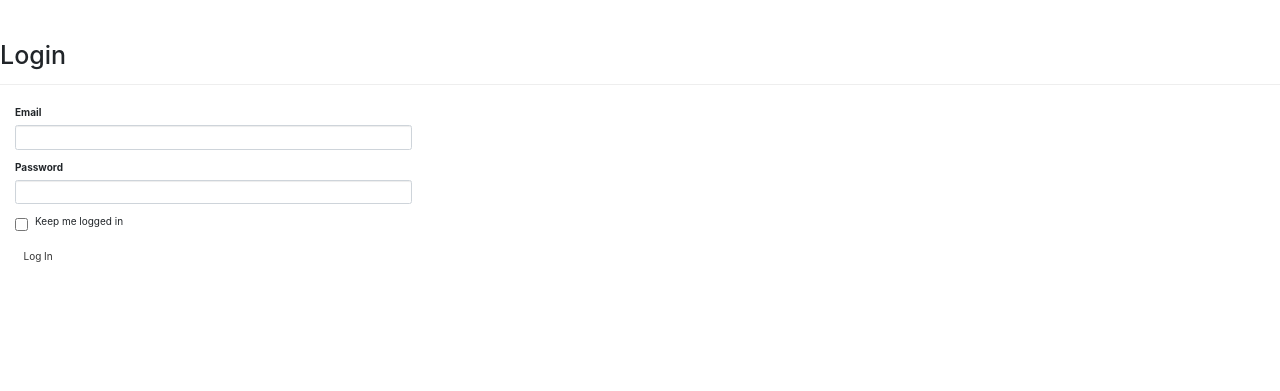
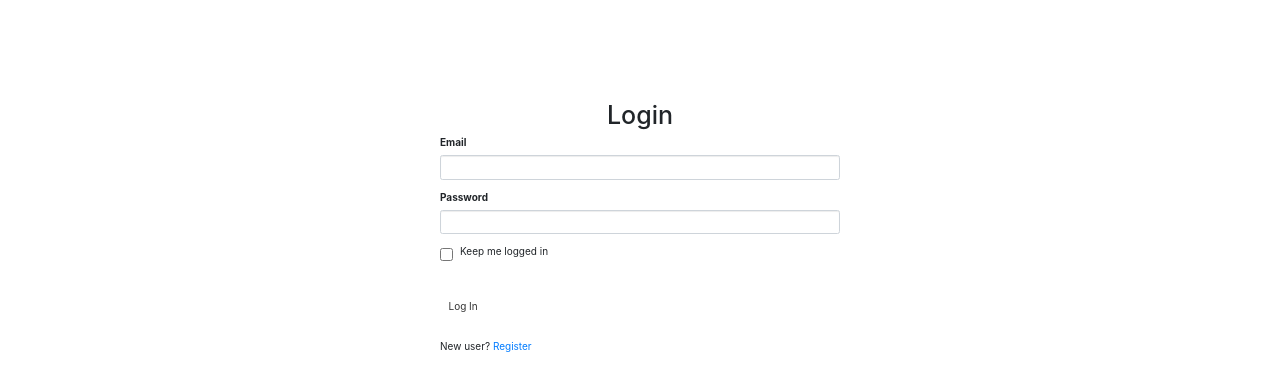
Before and after one commit to D-Mbithi/flask-web-development-code, a Flask app: page /auth/login in a window 1280 px wide. Shown: the top 391 px of the page. Run offline with Flask 2, Linux system fonts and the light colour scheme; parts of the project's set-up code (start-up, migrations or seed data) failed here and were passed over; some libraries are stand-ins or nearby versions.

Commit message:
Added auth system for flasky

```diff
--- a/flasky/app/__init__.py
+++ b/flasky/app/__init__.py
@@ -4,6 +4,8 @@ from flask_mail import Mail
 from flask_moment import Moment
 from flask_sqlalchemy import SQLAlchemy
 from flask_login import LoginManager
+from flask_debugtoolbar import DebugToolbarExtension
+
 
 from config import config
 
@@ -14,6 +16,7 @@ login_manager.login_view = 'auth.login'
 moment = Moment()
 db = SQLAlchemy()
 mail = Mail()
+toolbar = DebugToolbarExtension()
 
 
 def create_app(config_name):
@@ -26,6 +29,7 @@ def create_app(config_name):
     mail.init_app(app)
     moment.init_app(app)
     db.init_app(app)
+    toolbar.init_app(app)
 
     from .main import main as main_blueprint
     app.register_blueprint(main_blueprint)
--- a/flasky/app/auth/forms.py
+++ b/flasky/app/auth/forms.py
@@ -1,6 +1,8 @@
 from flask_wtf import FlaskForm
 from wtforms import StringField, BooleanField, PasswordField, SubmitField
-from wtforms.validators import DataRequired, Length, Email
+from wtforms.validators import DataRequired, Length, Email, Regexp, EqualTo
+from wtforms import ValidationError
+from ..models import User
 
 
 class LoginForm(FlaskForm):
@@ -11,3 +13,34 @@ class LoginForm(FlaskForm):
     password = PasswordField("Password", validators=[DataRequired()])
     remember_me = BooleanField("Keep me logged in")
     submit = SubmitField("Log In")
+
+
+class RegistrationForm(FlaskForm):
+    email = StringField(
+        'Email', validators=[Email(), DataRequired(), Length(1, 64)]
+    )
+    username = StringField(
+        'Username', validators=[
+            DataRequired(),
+            Length(1, 64),
+            Regexp('^[a-zA-Z][A-Za-z0-9_.]*$'),
+            0,
+            # 'Username must have only letters, number, underscores or dots.'
+        ]
+    )
+    password = PasswordField(
+        'Password', validators=[
+            DataRequired(),
+            EqualTo('Password2', message='Passwords must match.')
+        ]
+    )
+    password2 = PasswordField('Confirm Password', validators=[DataRequired()])
+    submit = SubmitField('Register')
+
+    def valid_email(self, field):
+        if User.query.filter_by(email=field.data).firts():
+            raise ValidationError('Email already exist.')
+
+    def valid_username(self, field):
+        if User.query.filter_by(username=field.data).first():
+            raise ValidationError('Username already exist.')
--- a/flasky/app/auth/views.py
+++ b/flasky/app/auth/views.py
@@ -1,22 +1,26 @@
 from flask import render_template, redirect, request, flash, url_for
 from . import auth
-from .forms import LoginForm
+from .forms import LoginForm, RegistrationForm
 from app.models import User
-from flask_login import login_required, logout_user
+from flask_login import login_required, logout_user, login_user
+from app import db
 
 
-@auth.route('/login')
+@auth.route('/login', methods=['GET', 'POST'])
 def login():
     form = LoginForm()
     if form.validate_on_submit():
         user = User.query.filter_by(email=form.email.data).first()
         if user is not None and user.verify_password(form.password.data):
-            login(user, form.remember_me.data)
+            print('User valid')
+            login_user(user, form.remember_me.data)
             next = request.args.get('next')
             if next is None or not next.startswith('/'):
                 next = url_for('main.index')
-            return redirect(next)
+            return redirect(url_for('main.index'))
         flash('Invalid user or password')
+        print('Invalid user or password.')
+    print('Form not validated.')
     return render_template('auth/login.html', form=form)
 
 
@@ -26,3 +30,21 @@ def logout():
     logout_user()
     flash('You have been logged out.')
     return redirect(url_for('main.index'))
+
+
+@auth.route('/register', methods=['GET', 'POST'])
+def register():
+    form = RegistrationForm()
+    if form.validate_on_submit():
+        user = User(
+            email=form.email.data,
+            username=form.username.data,
+            password=form.password.data
+        )
+        db.session.add(user)
+        db.session.commit()
+        flash('You can now login')
+
+        return redirect(url_for('auth.login'))
+    print('Forma not valid')
+    return render_template('auth/register.html', form=form)
--- a/flasky/app/main/views.py
+++ b/flasky/app/main/views.py
@@ -22,7 +22,7 @@ def index():
             session['known'] = True
         session['name'] = form.name.data
         form.name.data = ''
-        return redirect(url_for('.index'))
+        return redirect(url_for('main.index'))
     return render_template(
         'index.html',
         form=form,
@@ -33,5 +33,6 @@ def index():
 
 
 @main.route('/secret')
+@login_required
 def secret():
     return 'Only authenticated users can view'
--- a/flasky/app/static/css/main.css
+++ b/flasky/app/static/css/main.css
@@ -0,0 +1,14 @@
+/* Forms Style */
+.form-container{
+    display: grid;
+    justify-content: center;
+    padding-top: 100px;
+}
+.form{
+    width: 40%;
+    min-width: 400px;
+}
+
+.form-body .btn{
+    margin: 20px 0px;
+}
--- a/flasky/app/templates/auth/login.html
+++ b/flasky/app/templates/auth/login.html
@@ -7,8 +7,18 @@ Flasky - Login Page
 
 
 {% block content %}
-<div class="page-header">
-    <h1>Login</h1>
+<div class="form-container">
+    <div class="form">
+        <div class="form-header">
+            <h1 class="text-center">Login</h1>
+        </div>
+        <div class="form-body">
+            {{ wtf.quick_form(form) }}
+        </div>
+        <p>
+            New user?
+            <a href="{{ url_for('auth.register') }}}">Register</a>
+        </p>
+    </div>
 </div>
-<div class="col-md-4">{{ wtf.quick_form(form) }}</div>
 {% endblock content %}
--- a/flasky/app/templates/index.html
+++ b/flasky/app/templates/index.html
@@ -11,6 +11,9 @@ Home Page
 
 {% block content %}
 <main class="main container-fluid">
-  <h2>Hello world!</h2>
+<p>
+    Hello,{% if current_user.is_authenticated %} {{ current_user.username }} {% else %} stranger{% endif %}!
+</p>
+
 </main>
 {% endblock %}
--- a/flasky/config.py
+++ b/flasky/config.py
@@ -15,6 +15,7 @@ class Config:
     FLASKY_MAIL_SENDER = 'Flasky Admin <mbaamutendwa@gmail.com>'
     FLASK_ADMIN = os.environ.get('FLASK_ADMIN')
     SQLALCHEMY_TRACK_MODIFICATIONS = False
+    DEBUG_TB_INTERCEPT_REDIRECTS = False
 
     @staticmethod
     def init_app(app):
```
Also changed, not shown: flasky/app/templates/auth/register.html (+24 -0 lines), flasky/app/templates/partials/header.html (+16 -6 lines), flasky/migrations/versions/f547454a971a_.py (added, +46 -0 lines), flasky/tests/test_basics.py (+2 -2 lines).
